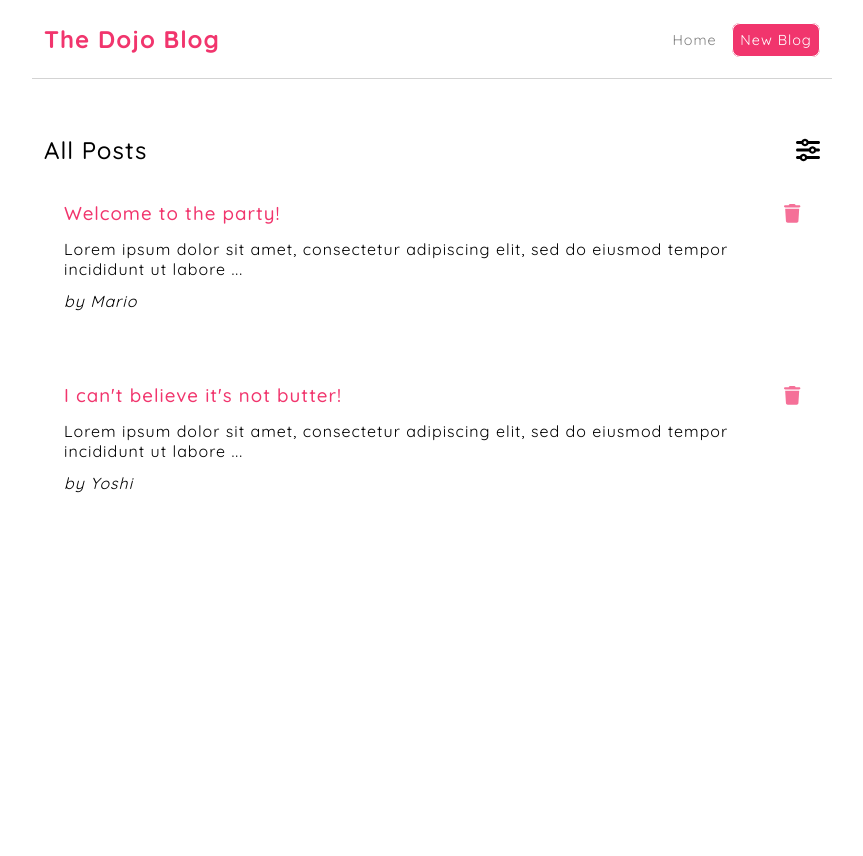
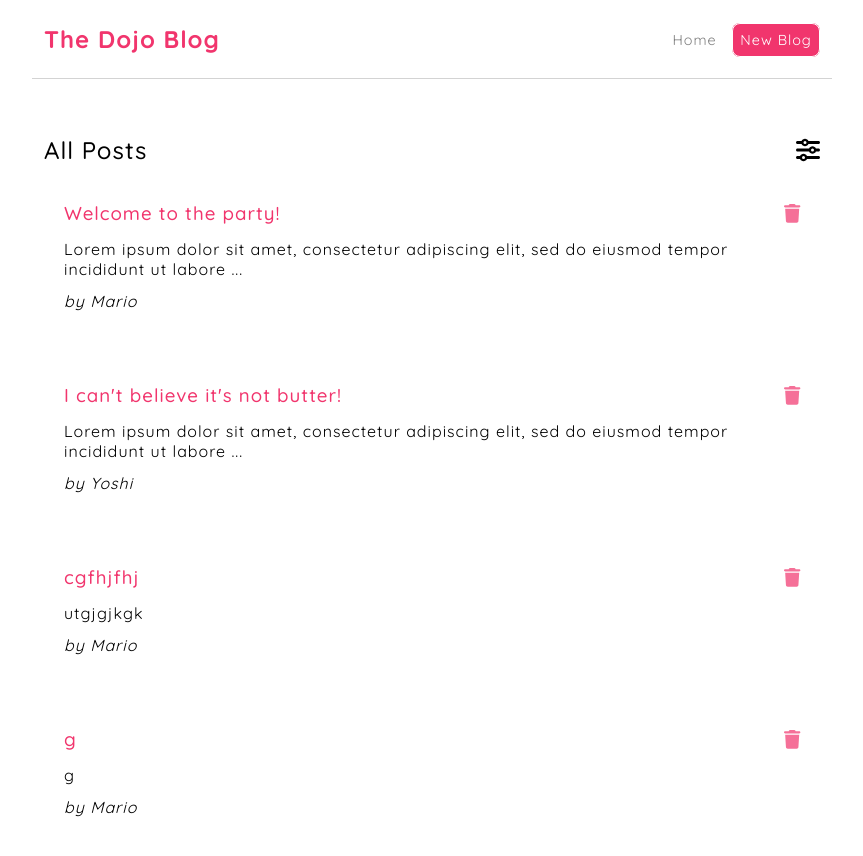
Before and after one commit to Ryhhill1998/dojo-blog-react, a React (Create React App) app: page / in a window 1280 px wide. Shown: the top 856 px of the page, without its empty margins (208-1071 px from the left). Before the commit the page ends 800 px from the top, so only its background shows below. Built offline with nearby package versions, Linux system fonts and the light colour scheme; data requests are answered from the project's data file.

Commit message:
Finished adding redux thunks and reducers to blog app

```diff
--- a/data/db.json
+++ b/data/db.json
@@ -11,6 +11,18 @@
       "title": "I can't believe it's not butter!",
       "content": "Lorem ipsum dolor sit amet, consectetur adipiscing elit, sed do eiusmod tempor incididunt ut labore et dolore magna aliqua. Sed augue lacus viverra vitae. Scelerisque felis imperdiet proin fermentum leo. At volutpat diam ut venenatis tellus in metus vulputate eu. In aliquam sem fringilla ut morbi tincidunt augue. Dolor sit amet consectetur adipiscing. Mauris augue neque gravida in. Suspendisse faucibus interdum posuere lorem ipsum dolor sit. Erat pellentesque adipiscing commodo elit at imperdiet dui accumsan. Eros donec ac odio tempor orci dapibus ultrices. Vitae auctor eu augue ut lectus arcu bibendum at. Lorem ipsum dolor sit amet consectetur adipiscing. Cursus metus aliquam eleifend mi in nulla posuere. Ullamcorper velit sed ullamcorper morbi tincidunt ornare massa. Sit amet venenatis urna cursus eget nunc scelerisque.",
       "author": "Yoshi"
+    },
+    {
+      "title": "cgfhjfhj",
+      "content": "utgjgjkgk",
+      "author": "Mario",
+      "id": "z6bLPA9"
+    },
+    {
+      "title": "g",
+      "content": "g",
+      "author": "Mario",
+      "id": "k61v3XN"
     }
   ]
 }
--- a/src/features/filters/FiltersDropdown/FiltersDropdown.jsx
+++ b/src/features/filters/FiltersDropdown/FiltersDropdown.jsx
@@ -1,18 +1,16 @@
 import "./FiltersDropdown.css";
 
-import {useDispatch} from "react-redux";
-import {applyFilters, resetFilters, hideDropdown} from "../filtersSlice";
+import {useDispatch, useSelector} from "react-redux";
+import {applyFilters, resetFilters, hideDropdown, getFilters} from "../filtersSlice";
 import {useState} from "react";
-
-const defaultFilters = {
-    author: "All",
-}
 
 const FiltersDropdown = () => {
 
     const dispatch = useDispatch();
 
-    const [filters, setFilters] = useState(defaultFilters);
+    const filtersApplied = useSelector(getFilters);
+
+    const [filters, setFilters] = useState(filtersApplied);
     const {author} = filters;
 
     const handleFilterChange = ({target}) => {
--- a/src/features/filters/filtersSlice.js
+++ b/src/features/filters/filtersSlice.js
@@ -22,6 +22,7 @@ export const filtersSlice = createSlice({
         },
         resetFilters: state => {
             state.filters = initialState.filters;
+            state.visible = false;
         }
     }
 })
--- a/src/features/posts/PostsList/PostsList.jsx
+++ b/src/features/posts/PostsList/PostsList.jsx
@@ -29,8 +29,6 @@ const PostsList = () => {
     const [postsToDisplay, setPostsToDisplay] = useState(null);
     const [titleToDisplay, setTitleToDisplay] = useState("All Posts");
 
-    useEffect(() => setPostsToDisplay(allPosts), [allPosts]);
-
     // dropdown visibility
     const isDropdownVisible = useSelector(getVisibility);
 
@@ -40,8 +38,11 @@ const PostsList = () => {
     const {author} = filters;
 
     useEffect(() => {
-        if (!author || author === "All") return;
-        setPostsToDisplay(allPosts.filter(post => post.author === author));
+        if (!author || author === "All") {
+            setPostsToDisplay(allPosts);
+        } else {
+            setPostsToDisplay(allPosts.filter(post => post.author === author));
+        }
     }, [allPosts, author]);
 
     // filter dropdown function
--- a/src/routes/Home/Home.jsx
+++ b/src/routes/Home/Home.jsx
@@ -1,8 +1,4 @@
 import PostsList from "../../features/posts/PostsList/PostsList";
-
-import {useDispatch, useSelector} from "react-redux";
-import {selectAllPosts, fetchPosts, getPostsStatus} from "../../features/posts/postsSlice";
-import {useEffect} from "react";
 
 const Home = () => {
 
```
